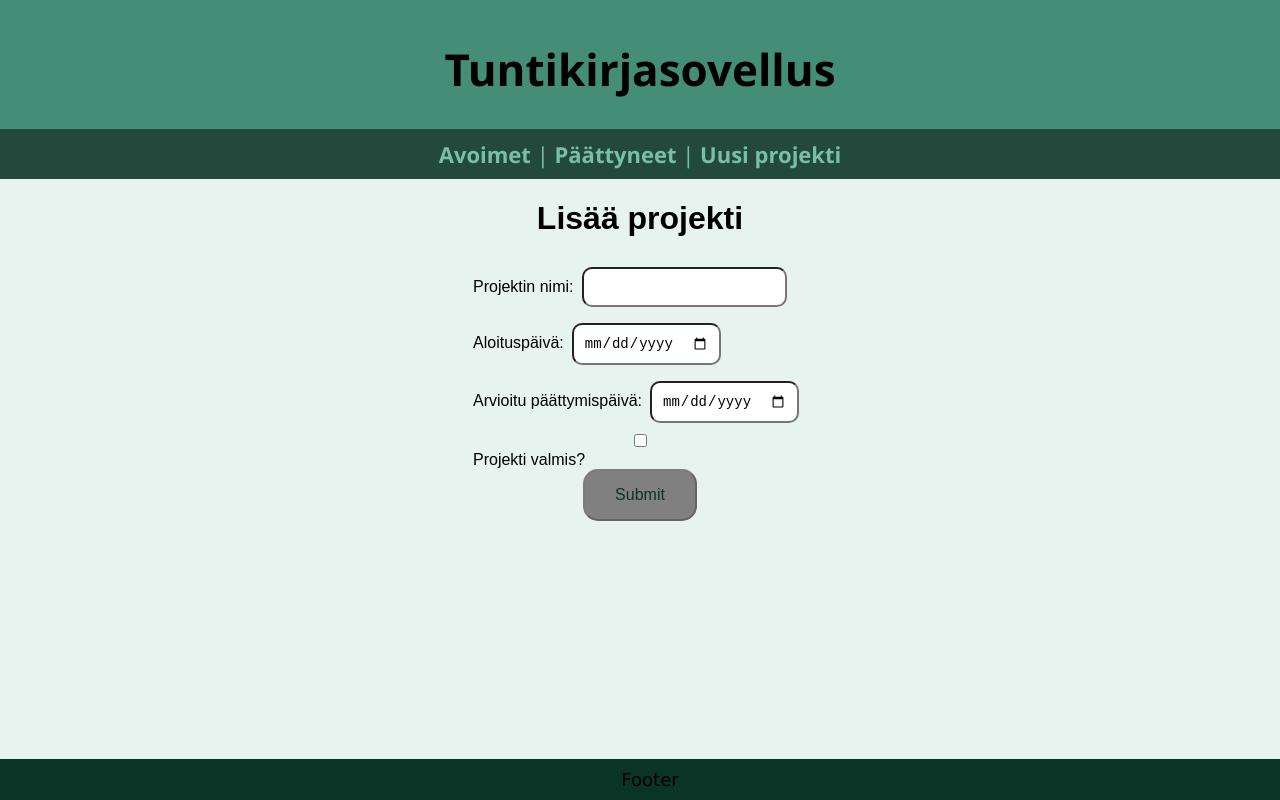
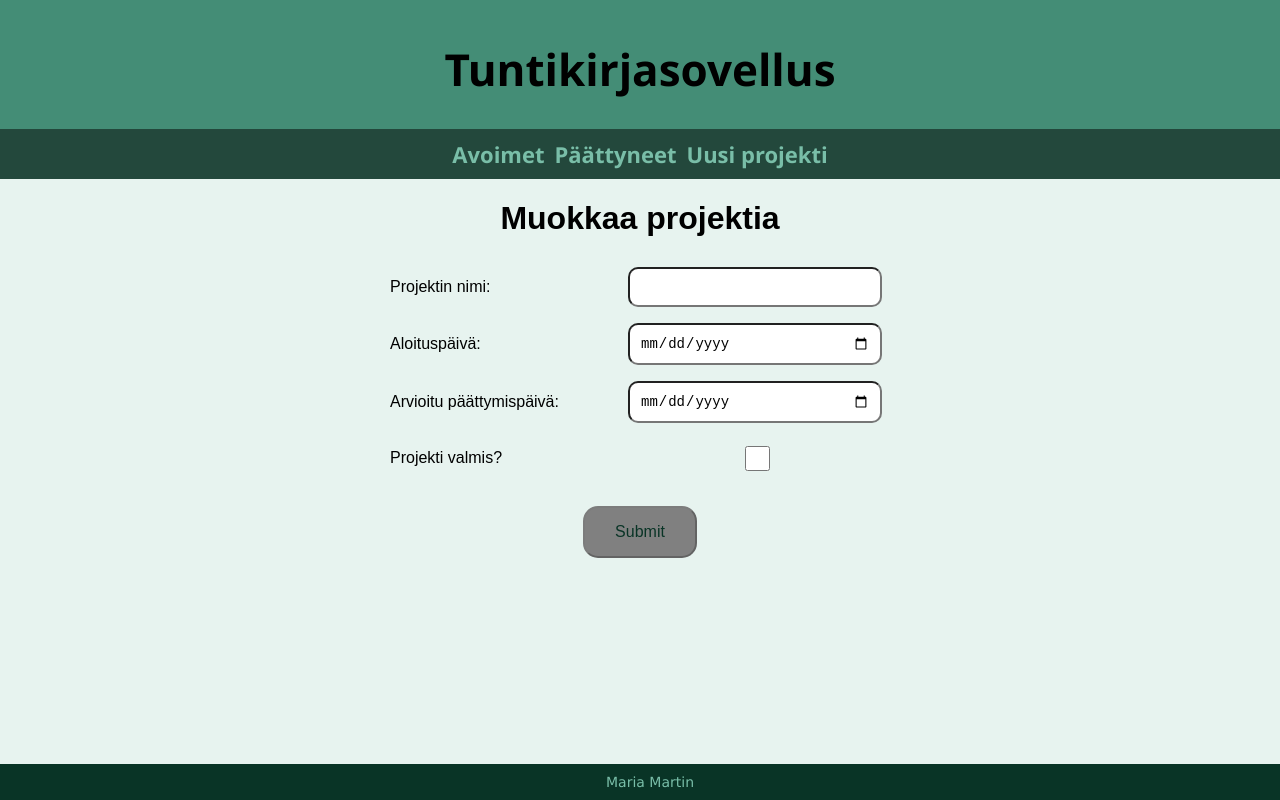
Before and after one commit to mh-martin/Hours-tracker, a React (Create React App) app: page /project/edit/1 in a window 1280 px wide. Built offline with nearby package versions, Linux system fonts and the light colour scheme; no server answers.

Commit message:
styling and layout improvements

```diff
--- a/src/App.css
+++ b/src/App.css
@@ -44,8 +44,10 @@ body {
 }
 
 .container {
-  flex: 1;
-  display: inline-block;
+  display: flex;
+  width: 100%;
+  flex-direction: column;
+  align-items: center;
 }
 
 .inputBox {
@@ -53,7 +55,16 @@ body {
   padding: 10px;
   border-radius: 10px;
   font-size: 14px;
+  flex: 1 auto;
+  width: 40%;
+}
 
+.inputCheckbox {
+  width: 40%;
+  flex: 1 auto;
+  margin: 15px;
+  height: 25px;
+  align-self: baseline;
 }
 
 .button {
@@ -64,6 +75,7 @@ body {
   font-size: 16px;
   background-color: #79BEA8;
   border-radius: 15px;
+  margin-top: 20px;
 }
 
 .button:hover {
@@ -76,9 +88,18 @@ body {
   background-color: grey;
 }
 
+.input-container {
+  display: flex;
+  justify-content: space-between;
+  align-items: center;
+  width: 500px;
+  max-width: 90%;
+}
+
 .label {
-  display:block;
   text-align: left;
+  flex: 1 auto;
+  width: 40%;
 }
 
 .header {
@@ -92,12 +113,13 @@ body {
 .footer {
   background-color: #093426;
   text-align: center;
-  font-size: 18px;
+  font-size: 14px;
   font-family: Verdana, Geneva, Tahoma, sans-serif;
   position: fixed;
   width: 100%;
   bottom: 0px;
   padding: 10px;
+  color: #79BEA8;
 }
 
 .navbar {
@@ -125,3 +147,9 @@ body {
   flex-direction: column;
   align-items: center;
 }
+
+.list {
+  padding-left: 5px;
+  padding-right: 5px;
+  display: inline-block;
+}
--- a/src/components/AddProject.js
+++ b/src/components/AddProject.js
@@ -11,8 +11,8 @@ function AddProject() {
 
   function isInvalid() {
     return projectName === '' ||
-           startDate === '' ||
-           estEndDate === '';
+      startDate === '' ||
+      estEndDate === '';
   }
 
   function formSubmitted(event) {
@@ -32,15 +32,18 @@ function AddProject() {
       <h1>Lisää projekti</h1>
       <form onSubmit={formSubmitted}>
         <div className="container">
-          <label className="label">Projektin nimi:
-            <input type="text" name="project_name" className="inputBox" value={projectName} onChange={(event) => setProjectName(event.target.value)}/>
-          </label>
-          <label className="label">Aloituspäivä:
+          <div className='input-container'>
+            <label className="label">Projektin nimi:</label>
+            <input type="text" name="project_name" className="inputBox" value={projectName} onChange={(event) => setProjectName(event.target.value)} />
+          </div>
+          <div className='input-container'>
+            <label className="label">Aloituspäivä:</label>
             <input type="date" name="start_date" className="inputBox" value={startDate} onChange={(event) => setStartDate(event.target.value)}></input>
-          </label>
-          <label className="label">Arvioitu päättymispäivä:
+          </div>
+          <div className='input-container'>
+            <label className="label">Arvioitu päättymispäivä:            </label>
             <input type="date" name="est_end_date" className="inputBox" value={estEndDate} onChange={(event) => setEstEndDate(event.target.value)}></input>
-          </label>
+          </div>
           <button className="button" disabled={isInvalid()}>Lisää projekti</button>
         </div>
       </form>
--- a/src/components/EditProject.js
+++ b/src/components/EditProject.js
@@ -10,15 +10,15 @@ function EditProject() {
   const [completed, setCompleted] = useState(false);
   const navigate = useNavigate();
 
-  let {id} = useParams();
+  let { id } = useParams();
 
   useEffect(() => {
     axios
       .get(`/projects/${id}`)
       .then((res) => {
         setProjectName(res.data.project_name);
-        setStartDate(new Date(res.data.start_date).toISOString().slice(0,10));
-        setEstEndDate(new Date(res.data.est_end_date).toISOString().slice(0,10));
+        setStartDate(new Date(res.data.start_date).toISOString().slice(0, 10));
+        setEstEndDate(new Date(res.data.est_end_date).toISOString().slice(0, 10));
         setCompleted(res.data.completed);
       })
   }, [id]);
@@ -26,8 +26,8 @@ function EditProject() {
 
   function isInvalid() {
     return projectName === '' ||
-           startDate === '' ||
-           estEndDate === '';
+      startDate === '' ||
+      estEndDate === '';
   }
 
   function formSubmitted(event) {
@@ -42,21 +42,26 @@ function EditProject() {
 
   return (
     <div className='App'>
-      <h1>Lisää projekti</h1>
+      <h1>Muokkaa projektia</h1>
       <form onSubmit={formSubmitted}>
         <div className="container">
           {/* <input type="hidden" value={id}></input> */}
-          <label className="label">Projektin nimi:
-            <input type="text" name="project_name" className="inputBox" value={projectName} onChange={(event) => setProjectName(event.target.value)}/>
-          </label>
-          <label className="label">Aloituspäivä:
+          <div className="input-container">
+            <label className="label">Projektin nimi:</label>
+            <input type="text" name="project_name" className="inputBox" value={projectName} onChange={(event) => setProjectName(event.target.value)} />
+          </div>
+          <div className="input-container">
+            <label className="label">Aloituspäivä:</label>
             <input type="date" name="start_date" className="inputBox" value={startDate} onChange={(event) => setStartDate(event.target.value)}></input>
-          </label>
-          <label className="label">Arvioitu päättymispäivä:
+          </div>
+          <div className="input-container">
+            <label className="label">Arvioitu päättymispäivä: </label>
             <input type="date" name="est_end_date" className="inputBox" value={estEndDate} onChange={(event) => setEstEndDate(event.target.value)}></input>
-          </label>
-          <input type="checkbox" name="completed" id="completed" value={completed}/>
-          <label htmlFor="completed" className='label'>Projekti valmis?</label>
+          </div>
+          <div className="input-container">
+            <label htmlFor="completed" className='label'>Projekti valmis?</label>
+            <input className="inputCheckbox" type="checkbox" name="completed" id="completed" value={completed} />
+          </div>
 
           <button className="button" disabled={isInvalid()}>Submit</button>
         </div>
--- a/src/components/Footer.js
+++ b/src/components/Footer.js
@@ -3,7 +3,7 @@ import '../App.css';
 
 function Footer() {
   return (
-    <div className='footer'>Footer</div>
+    <div className='footer'>Maria Martin</div>
   )
 }
 
--- a/src/components/Header.js
+++ b/src/components/Header.js
@@ -7,10 +7,11 @@ function Header() {
     <div className='header'>
       <h1>Tuntikirjasovellus</h1>
       <nav className="navbar">
-        <Link to="/" className="link">Avoimet</Link> |{" "}
-        <Link to="completed" className="link">Päättyneet</Link> |{" "}
-        <Link to="addproject" className="link">Uusi projekti</Link>
-
+        <ul style={{listStyleType: 'none', margin: 0, padding: 0}}>
+        <li className='list'><Link to="/" className="link">Avoimet</Link></li>
+        <li className='list'><Link to="completed" className="link">Päättyneet</Link></li>
+        <li className='list'><Link to="addproject" className="link">Uusi projekti</Link></li>
+        </ul>
       </nav>
     </div>
   )
--- a/src/components/Hours.js
+++ b/src/components/Hours.js
@@ -4,7 +4,7 @@ import axios from 'axios';
 
 
 function Hours() {
-  let {id} = useParams();
+  let { id } = useParams();
   const [projectName, setProjectName] = useState();
   const navigate = useNavigate();
   const [personName, setPersonName] = useState("");
@@ -41,23 +41,26 @@ function Hours() {
 
   return (
     <div className='App'>
-      <div className='home-container'>
       <h2>Kirjaa työtunnit projektiin {projectName}</h2>
 
       <form onSubmit={formSubmitted}>
-        <label className="label">Nimi:
+        <div className='container'>
+          <div className="input-container">
+            <label className="label">Nimi:</label>
             <input type="text" name="person_name" className='inputBox' value={personName} onChange={(event) => setPersonName(event.target.value)}></input>
-        </label>
-        <label className="label">Tehdyt tunnit:
-          <input type="number" name="hours" step="0.25" placeholder="1.0" className='inputBox' value={hours} onChange={(event) => setHours(event.target.value)}></input>
-        </label>
-        <label className="label"> Työtehtävä:
+          </div>
+          <div className="input-container">
+            <label className="label">Tehdyt tunnit:</label>
+            <input type="number" name="hours" step="0.25" className='inputBox' value={hours} onChange={(event) => setHours(event.target.value)}></input>
+          </div>
+          <div className="input-container">
+            <label className="label">Työtehtävä:</label>
             <input type="text" className='inputBox' name="classification" value={classification} onChange={(event) => setClassification(event.target.value)}></input>
-        </label>
+          </div>
           <input type="hidden" name="project_id" value={id}></input>
           <button className='button' disabled={isInvalid()}>Kirjaa tunnit</button>
+        </div>
       </form>
-    </div>
     </div>
   )
 }
```
Lines whose indentation alone changed are shown as unchanged.
